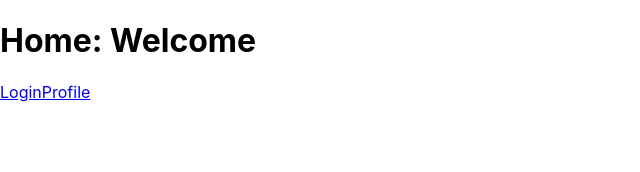
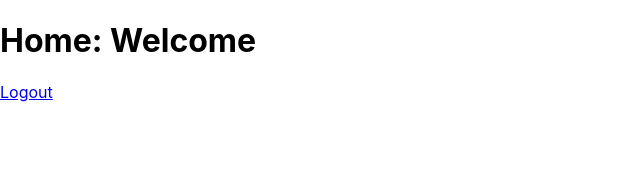
Before and after one commit to bmcano/workday-wellness-app, a React (Create React App) app: page / in a window 1280 px wide. Shown: the top 172 px of the page, without its empty margins (0-640 px from the left). Built offline with nearby package versions, Linux system fonts and the light colour scheme.

Commit message:
added logout option to blank homepage

```diff
--- a/src/pages/CreateAccount.tsx
+++ b/src/pages/CreateAccount.tsx
@@ -3,6 +3,8 @@ import React from 'react';
 import Button from '@mui/material/Button';
 import TextField from '@mui/material/TextField';
 import Box from '@mui/material/Box';
+import Link from '@mui/material/Link';
+import Grid from '@mui/material/Grid';
 import Typography from '@mui/material/Typography';
 import Container from '@mui/material/Container';
 import { createTheme, ThemeProvider } from '@mui/material/styles';
@@ -93,6 +95,14 @@ const CreateAccount: React.FC = () => {
                             >
                                 Create Account
                             </Button>
+                            <Grid container>
+                                <Grid item xs>
+                                    <Link href="" variant="body2">Forgot password?</Link>
+                                </Grid>
+                                <Grid item>
+                                    <Link href="/login" variant="body2">Already have an account?</Link>
+                                </Grid>
+                            </Grid>
                         </Box>
                     </Box>
                 </Container>
--- a/src/pages/Home.tsx
+++ b/src/pages/Home.tsx
@@ -27,11 +27,25 @@ const Home: React.FC = () => {
             }).catch(err => console.log(err))
     }, [])
 
+    const handleLogout = async () => {
+        await fetch(
+            'http://localhost:3001/logout', {
+            method: "post",
+            credentials: 'include',
+            mode: "cors",
+            headers: {
+                'Content-Type': 'application/json'
+            }
+        }).then(() => {
+            console.log("Logging Out")
+            navigate('/login')
+        }).catch(err => console.log(err))
+    }
+
     return (
         <div>
             <h1>Home: Welcome {email}</h1>
-            <Link to="/login">Login</Link>
-            <Link to="/profile">Profile</Link>
+            <Link to="#" onClick={handleLogout}>Logout</Link>
         </div>
     )
 }
```
